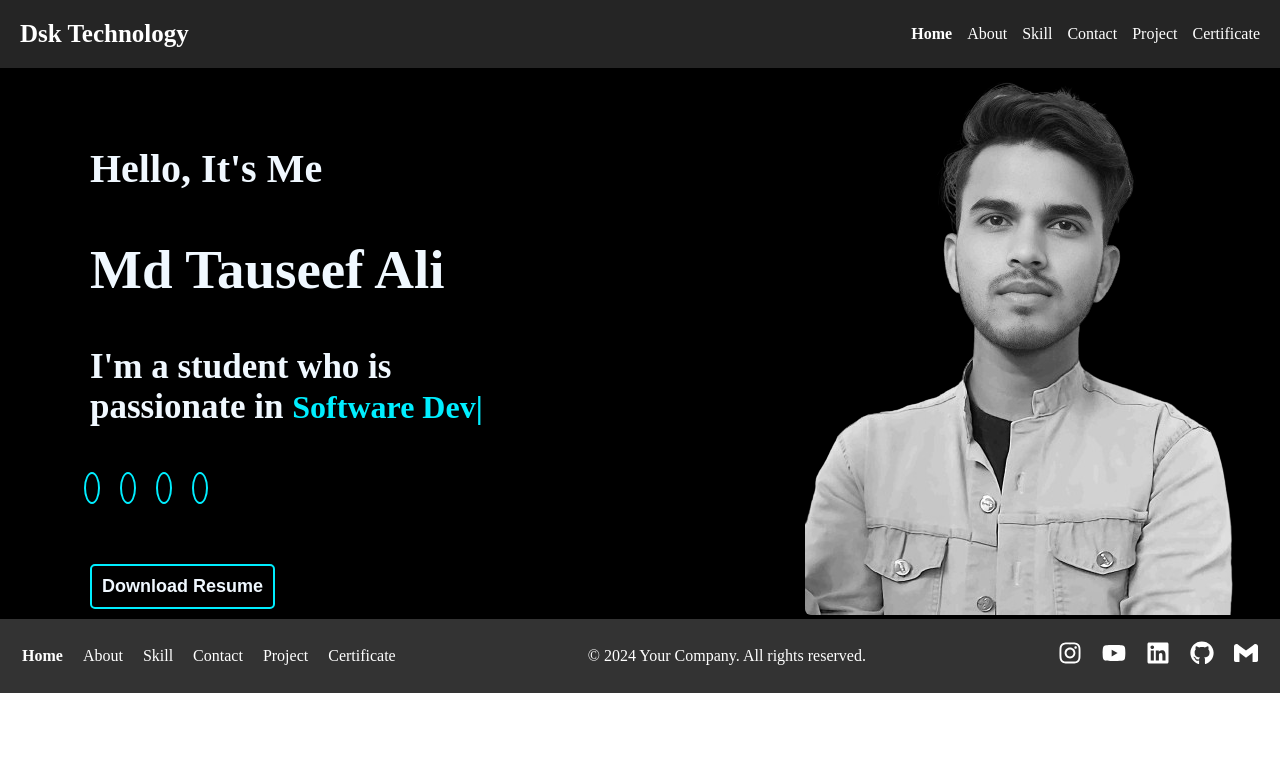
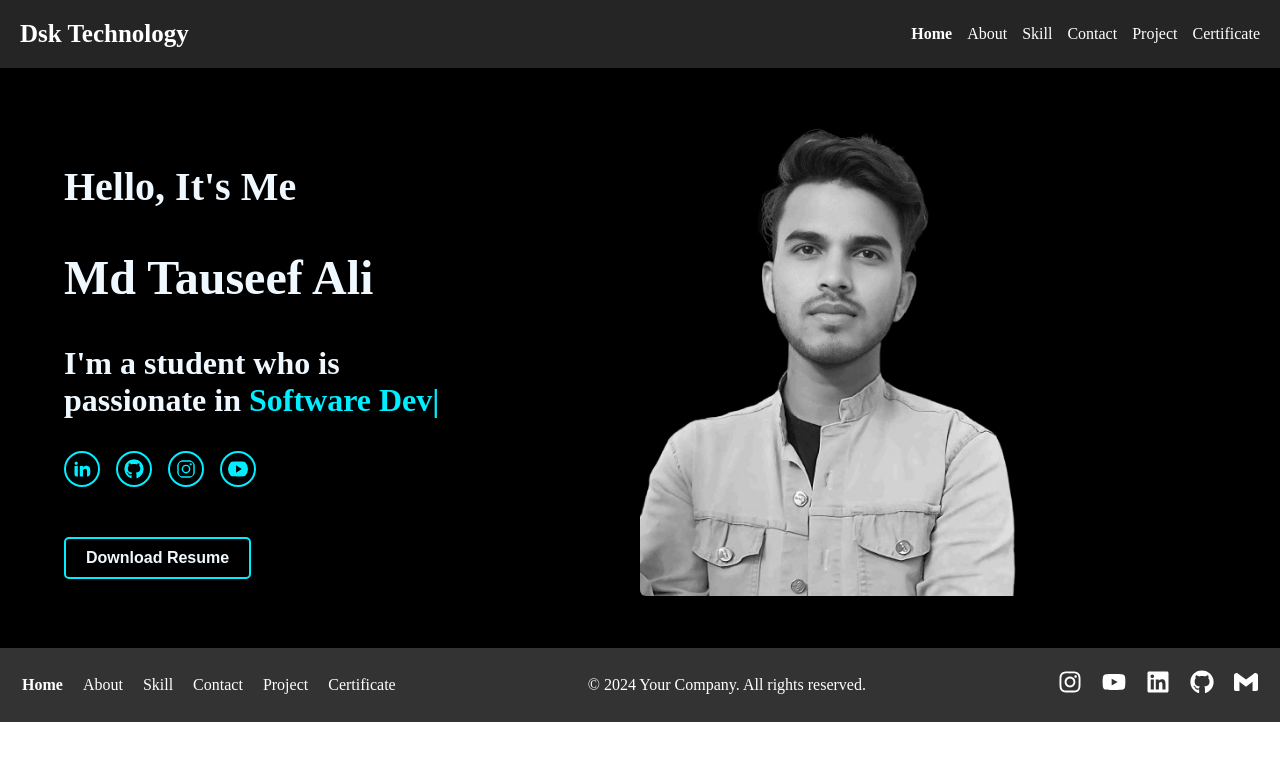
Before and after one commit to Md-TAUSEEF/Portfolio, a React (Vite) app: page / in a window 1280 px wide. Shown: the top 760 px of the page. Built offline with nearby package versions, Linux system fonts and the light colour scheme.

Commit message:
Update Home.css

```diff
--- a/src/Components/Pages/Home.css
+++ b/src/Components/Pages/Home.css
@@ -4,88 +4,79 @@
   align-items: center;
   justify-content: space-between;
   background-color: #000;
-    padding-left: 90px;
+  padding: 2rem 1rem;
 }
-
 
 .Home_left {
   text-align: center;
   margin-top: 40px;
 }
 
-  .Home_left h1{
-    font-size: 40px;
-    color: aliceblue;
-
-  }
-  .Home_left h2{
-    font-size: 55px;
-    color: aliceblue;
-  }
-  .Home_left h3{
-    font-size: 35px;
+.Home_left h1 {
+  font-size: 2.5rem;
   color: aliceblue;
 }
 
-  .Home_left h3 span{
+.Home_left h2 {
+  font-size: 3rem;
+  color: aliceblue;
+}
+
+.Home_left h3 {
+  font-size: 2rem;
+  color: aliceblue;
+}
+
+.Home_left h3 span {
   color: #0ef;
-    font-size: 32px;
+  font-size: 2rem;
   font-weight: 700;
 }
 
-  .svfimage{
+.svfimage {
   display: flex;
-    align-items: center;
-    justify-content: center;color: #0ef;
-    margin-right: 365px;
+  justify-content: center;
+  gap: 1rem;
+  color: #0ef;
+  margin: 20px auto;
 }
 
-  .svfimage svg{
-    font-size: 16px;
-    margin: 10px;
+.svfimage svg {
+  font-size: 20px;
   border: 2px solid #0ef;
   border-radius: 50%;
   padding: 6px;
   cursor: pointer;
-
-
+  transition: 0.3s ease;
 }
 
-  .Home_left button{
-        display: flex;
-        align-items: center;
-        justify-content: center;
+.svfimage svg:hover {
+  background: #0ef;
+  color: #000;
+  box-shadow: 0 0 20px #0ef;
+}
+
+.Home_left button {
   background-color: transparent;
   border: 2px solid #0ef;
-        padding: 10px;
+  padding: 10px 20px;
   color: aliceblue;
-        text-decoration: none;
-        font-size: 18px;
+  font-size: 1rem;
   font-weight: bold;
-        margin-top: 50px;
+  margin-top: 30px;
   cursor: pointer;
 }
 
-    .Home_left button:hover{
-        cursor: pointer;
-        box-shadow: 0 0 5px cyan, 0 0 25px cyan, 0 0 50pc cyan, 0 0 100px cyan, 0 0 200px cyan;
+.Home_left button:hover {
+  box-shadow: 0 0 5px cyan, 0 0 25px cyan, 0 0 50px cyan, 0 0 100px cyan;
 }
 
-  .svfimage svg:hover{
-    background: #0ef;
-    color: #000;
-    box-shadow: 0 0 20px #0ef;
-    cursor: pointer;
-
-  }
-
-
 .Home_right img {
-    margin-left: 120px;
-    filter:  grayscale(100%);
+  width: 100%;
+  max-width: 350px;
+  margin-top: 30px;
+  filter: grayscale(100%);
   border-radius: 6px;
-
-
 }
 
 
@@ -93,18 +84,30 @@
   .Home_container {
     flex-direction: row;
     justify-content: space-between;
-      align-items: center;
+    padding: 3rem 5%;
   }
 
   .Home_left {
     width: 50%;
     text-align: left;
+    margin-top: 0;
   }
 
   .Home_right {
-      width: 40%;
+    width: 45%;
+  }
+
+  .Home_right img {
+    margin-top: 0;
+    margin-left: 0;
+  }
+
+  .svfimage {
+    justify-content: flex-start;
+    margin: 20px 0;
   }
 }
+
 
 @media only screen and (min-width: 1024px) {
   .Home_left {
@@ -114,4 +117,38 @@
   .Home_right {
     width: 50%;
   }
+
+  .Home_right img {
+    max-width: 400px;
   }
+}
+
+
+@media only screen and (max-width: 767px) {
+  .Home_left h1 {
+    font-size: 1.8rem;
+  }
+
+  .Home_left h2 {
+    font-size: 2rem;
+  }
+
+  .Home_left h3,
+  .Home_left h3 span {
+    font-size: 1.2rem;
+  }
+
+  .svfimage svg {
+    font-size: 18px;
+    padding: 5px;
+  }
+
+  .Home_left button {
+    font-size: 0.9rem;
+    padding: 8px 16px;
+  }
+
+  .Home_right img {
+    max-width: 280px;
+  }
+}
```
Lines whose indentation alone changed are shown as unchanged.
